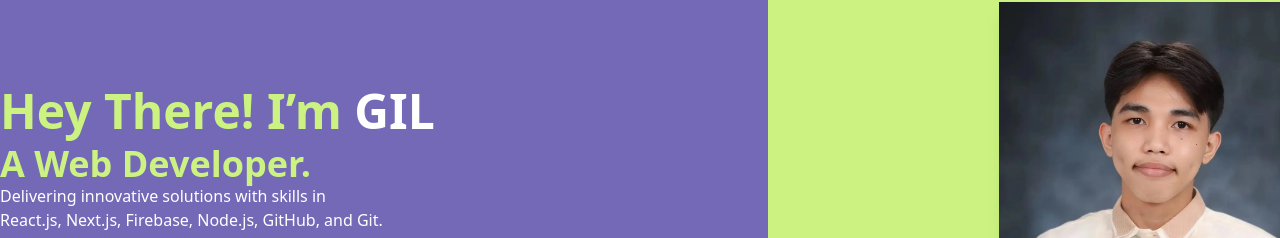
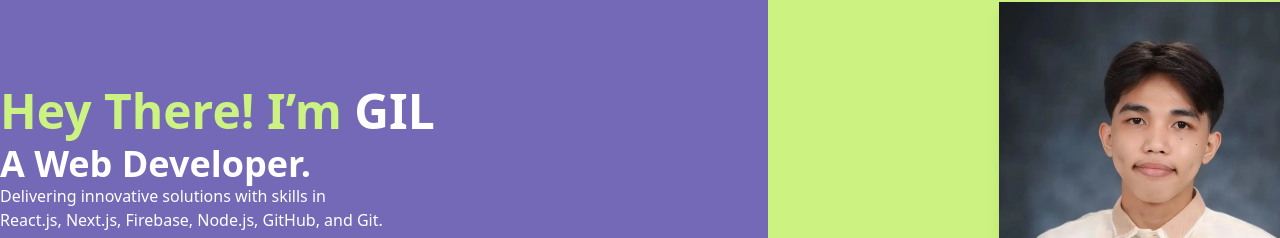
Before and after one commit to Gil0404/dev_portfolio, a Next.js app: page / in a window 1280 px wide. Shown: the part 241-479 px from the top of the page. Built offline with nearby package versions, Linux system fonts and the light colour scheme; no server answers.

Commit message:
added title in button to easly to configure

```diff
--- a/src/app/components/hero.tsx
+++ b/src/app/components/hero.tsx
@@ -14,7 +14,9 @@ function Hero() {
             >
               Hey There! I’m <span className=" text-white">GIL</span>
               <br />
-              <span className="xs:text-base md:text-4xl">A Web Developer.</span>
+              <span className="xs:text-base md:text-4xl text-white">
+                A Web Developer.
+              </span>
             </h1>
             <h1 className="xs:text-sm md:text-base text-white font-thin">
               Delivering innovative solutions with skills in <br />
--- a/src/app/reusable/navbar.tsx
+++ b/src/app/reusable/navbar.tsx
@@ -53,6 +53,8 @@ function Navbar() {
         <button
           onClick={() => setOpen(!open)}
           className=" w-10 h-10 rounded-xl z-50 p-1 m-3"
+          aria-label="Menu"
+          title="Menu"
         >
           <Menusvg isactive={open} fillcolor={"#000000  "} />
         </button>
```
